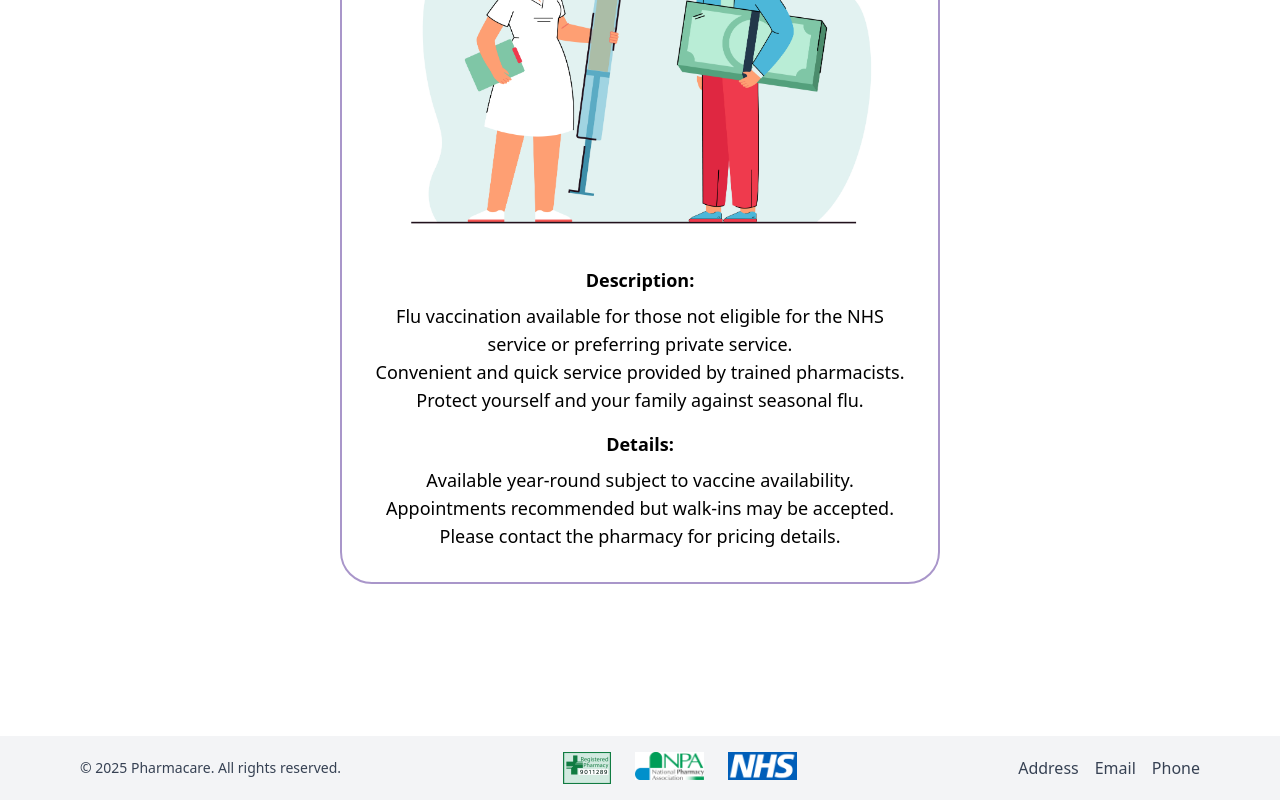
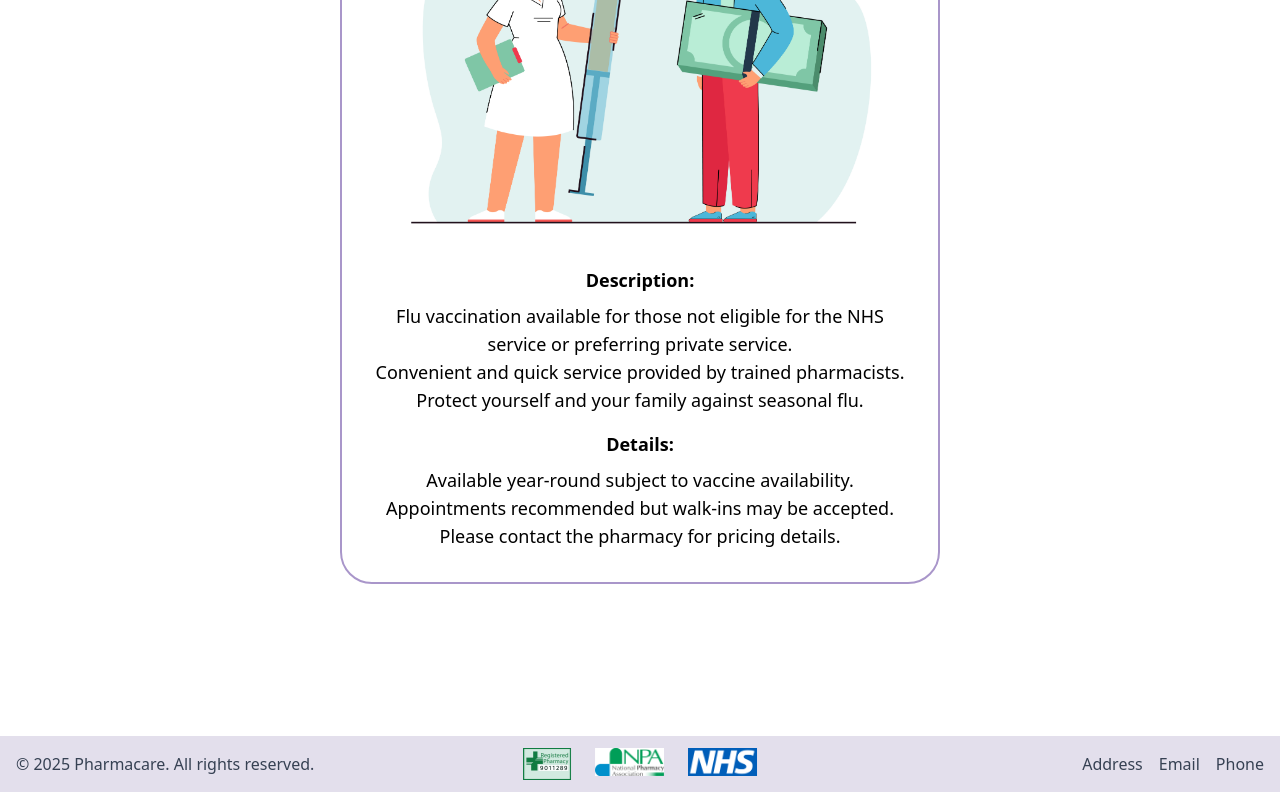
Before and after one commit to arya-lunaris/pharmacare, a React (Vite) app: page /vaccination in a window 1280 px wide. Shown: the part 1378-2178 px from the top of the page. Built offline with nearby package versions, Linux system fonts and the light colour scheme.

Commit message:
changed footer colour

```diff
--- a/src/components/Footer.jsx
+++ b/src/components/Footer.jsx
@@ -1,9 +1,9 @@
 function Footer() {
   return (
-    <footer className="bg-gray-100 mt-30">
-      <div className="max-w-6xl mx-auto px-4 flex flex-col md:flex-row items-center justify-between py-4">
-        <p className="text-gray-700 text-sm">&copy; 2025 Pharmacare. All rights reserved.</p>
-        <div className="flex justify-center space-x-6">
+    <footer className="bg-[#E3DFEC] mt-30">
+      <div className="max-w-7xl mx-auto px-4 flex flex-col md:flex-row items-center justify-between py-4 relative">
+        <p className="text-gray-700 text-base">&copy; 2025 Pharmacare. All rights reserved.</p>
+        <div className="absolute left-1/2 transform -translate-x-1/2 flex space-x-6">
           <img src="/images/registered.png" alt="Registered Pharmacy" className="h-8 object-contain" />
           <img src="/images/npa.png" alt="NPA Member" className="h-7 object-contain" />
           <img src="/images/nhs.png" alt="NHS Partner" className="h-7 object-contain" />
```
